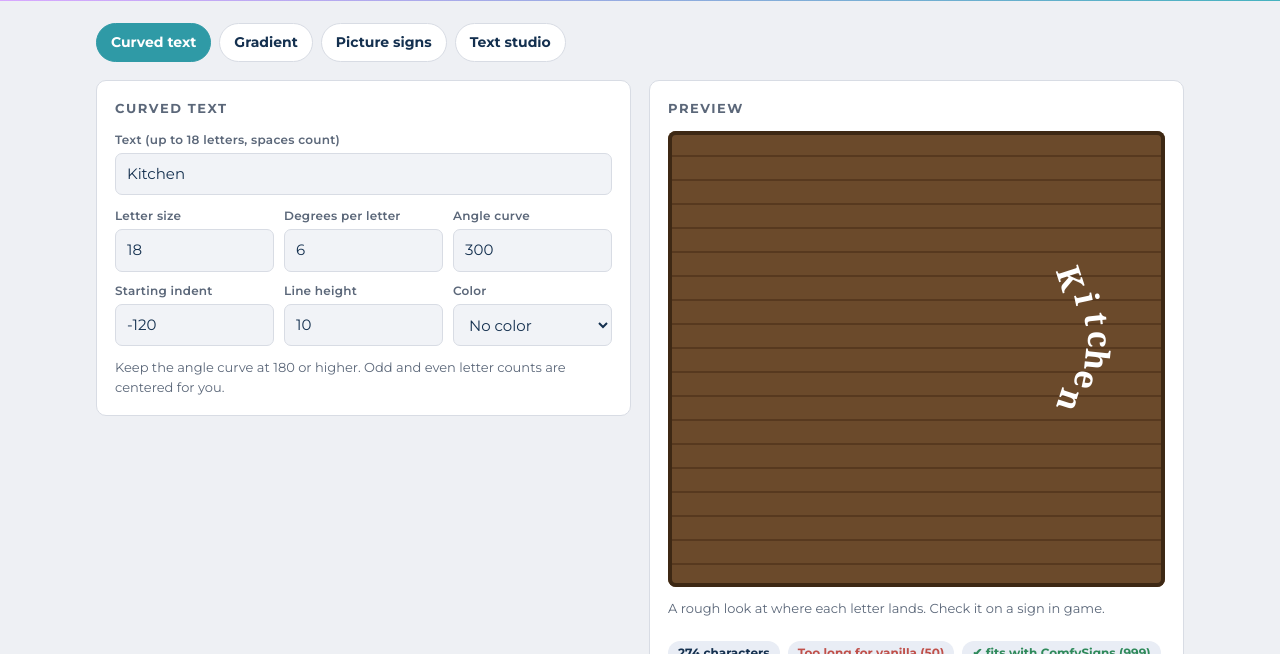
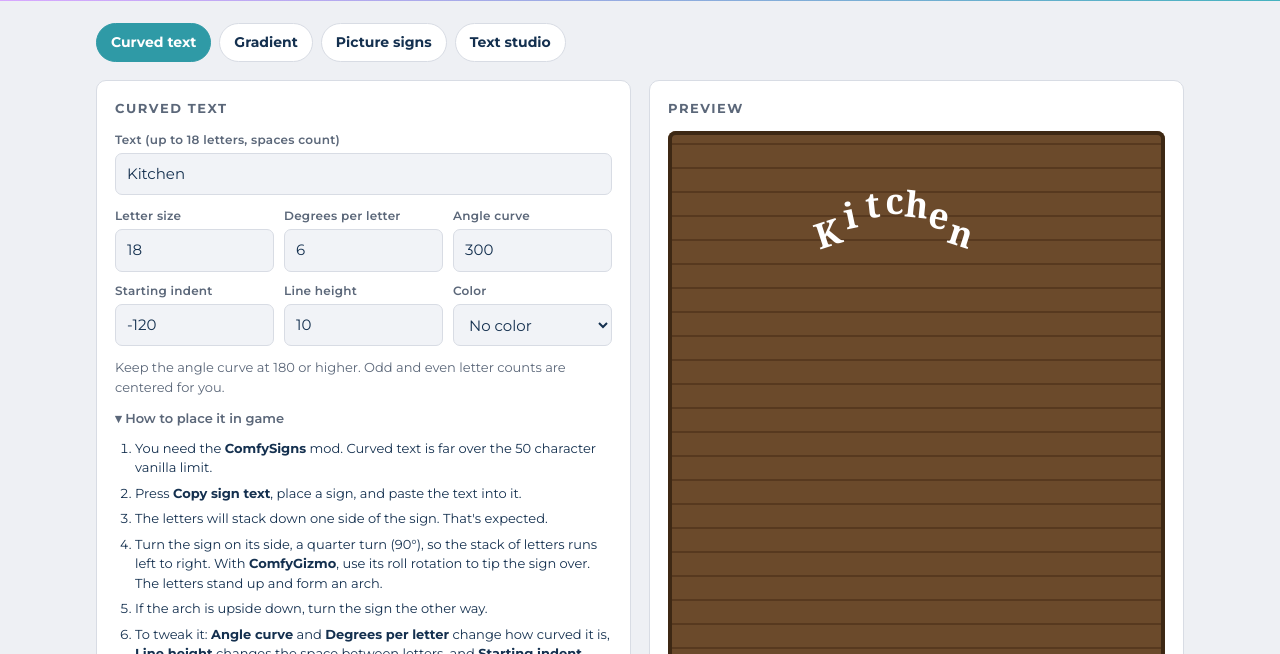
Before and after one commit to Comfy-Builders-Guild/toolbox, a plain HTML site: page signs.html in a window 1280 px wide. Both pictures are taken after a click on the link "Curved text". Shown: the part 146-800 px from the top of the page. Drawn offline with Linux system fonts and the light colour scheme.

Commit message:
Add files via upload

```diff
--- a/signs.html
+++ b/signs.html
@@ -149,10 +149,21 @@ svg.curve { width: 100%; height: auto; display: block; }
       </div>
       <div class="bar" id="c-colbar" hidden><input id="c-col" type="color" value="#45eefc" aria-label="Color"><span class="small muted">The gradient option uses the colors from the Gradient tab.</span></div>
       <p class="small muted" style="margin:0">Keep the angle curve at 180 or higher. Odd and even letter counts are centered for you.</p>
+      <details open><summary>How to place it in game</summary>
+        <ol class="small" style="margin:10px 0 0;padding-left:20px;display:grid;gap:6px">
+          <li>You need the <b>ComfySigns</b> mod. Curved text is far over the 50 character vanilla limit.</li>
+          <li>Press <b>Copy sign text</b>, place a sign, and paste the text into it.</li>
+          <li>The letters will stack down one side of the sign. That's expected.</li>
+          <li>Turn the sign on its side, a quarter turn (90°), so the stack of letters runs left to right. With <b>ComfyGizmo</b>, use its roll rotation to tip the sign over. The letters stand up and form an arch.</li>
+          <li>If the arch is upside down, turn the sign the other way.</li>
+          <li>To tweak it: <b>Angle curve</b> and <b>Degrees per letter</b> change how curved it is, <b>Line height</b> changes the space between letters, and <b>Starting indent</b> slides the whole arch along the sign.</li>
+        </ol>
+      </details>
     </div>
     <div class="card fields">
       <h2 style="margin:0">Preview</h2>
       <div class="sign" style="padding:8px"><svg class="curve" id="c-svg" role="img" aria-label="Rough preview of the curved letters"></svg></div>
+      <label style="display:flex;gap:8px;align-items:center;font-size:13px;margin:0"><input id="c-turn" type="checkbox" checked style="width:auto"> Show it turned on its side (how it looks once placed)</label>
       <p class="small muted" style="margin:0">A rough look at where each letter lands. Check it on a sign in game.</p>
       <div class="count" id="c-count"></div>
       <div class="out" id="c-out"></div>
@@ -338,19 +349,22 @@ svg.curve { width: 100%; height: auto; display: block; }
     // rough picture: line i is lower down by the line height, pushed right by its indent, letter turned by its rotation
     var used = rows.filter(function (r) { return r.letter !== null; });
     var xs = used.map(function (r) { return r.indent; }), minX = Math.min.apply(null, xs.concat([0])) - 30, maxX = Math.max.apply(null, xs.concat([0])) + 30;
+    var turn = $('c-turn').checked;
     var H = (rows.length + 2) * lh + 30, W = Math.max(120, maxX - minX);
-    $('c-svg').setAttribute('viewBox', minX + ' -10 ' + W + ' ' + H);
+    // turned on its side: each line becomes a column (left to right) and a bigger indent sits higher up
+    if (turn) $('c-svg').setAttribute('viewBox', '-10 ' + (-maxX) + ' ' + H + ' ' + W);
+    else $('c-svg').setAttribute('viewBox', minX + ' -10 ' + W + ' ' + H);
     $('c-svg').innerHTML = rows.map(function (r, i) {
       if (r.letter === null || r.letter === ' ') return '';
-      var x = r.indent, y = (i + 1) * lh;
-      return '<text x="' + x + '" y="' + y + '" font-size="' + (r.size * 0.9) + '" fill="' + (r.color || '#ffffff') + '" text-anchor="middle" dominant-baseline="middle" transform="rotate(' + (-r.rot) + ' ' + x + ' ' + y + ')" style="font-family:Georgia,serif;font-weight:700">' + esc(r.letter) + '</text>';
+      var x = turn ? (i + 1) * lh : r.indent, y = turn ? -r.indent : (i + 1) * lh;
+      return '<text x="' + x + '" y="' + y + '" font-size="' + (r.size * 0.9) + '" fill="' + (r.color || '#ffffff') + '" text-anchor="middle" dominant-baseline="middle" transform="rotate(' + (-r.rot - (turn ? 90 : 0)) + ' ' + x + ' ' + y + ')" style="font-family:Georgia,serif;font-weight:700">' + esc(r.letter) + '</text>';
     }).join('');
     $('c-tbl').innerHTML = '<tr><th>Letter</th><th>Degrees</th><th>Indent</th><th>Rotate</th></tr>' + used.map(function (r) {
       return '<tr><td>' + (r.letter === ' ' ? '(space)' : esc(r.letter)) + '</td><td>' + r.deg + '</td><td>' + r.indent + '</td><td>' + r.rot + '</td></tr>';
     }).join('');
     var P = pref(); P.curve = { t: $('c-in').value, s: $('c-size').value, st: $('c-step').value, c: $('c-curve').value, b: $('c-base').value, l: $('c-lh').value, m: $('c-colmode').value, col: $('c-col').value }; pref(P);
   }
-  ['c-in', 'c-size', 'c-step', 'c-curve', 'c-base', 'c-lh', 'c-colmode', 'c-col'].forEach(function (id) { $(id).addEventListener('input', drawCurve); $(id).addEventListener('change', drawCurve); });
+  ['c-in', 'c-size', 'c-step', 'c-curve', 'c-base', 'c-lh', 'c-colmode', 'c-col', 'c-turn'].forEach(function (id) { $(id).addEventListener('input', drawCurve); $(id).addEventListener('change', drawCurve); });
   $('c-curve').addEventListener('change', function () { if (Number(this.value) < 180) { this.value = 180; drawCurve(); toast('Angle curve needs to stay at 180 or higher'); } });
 
   // ---------- start (restores what you had last time on this device) ----------
```
